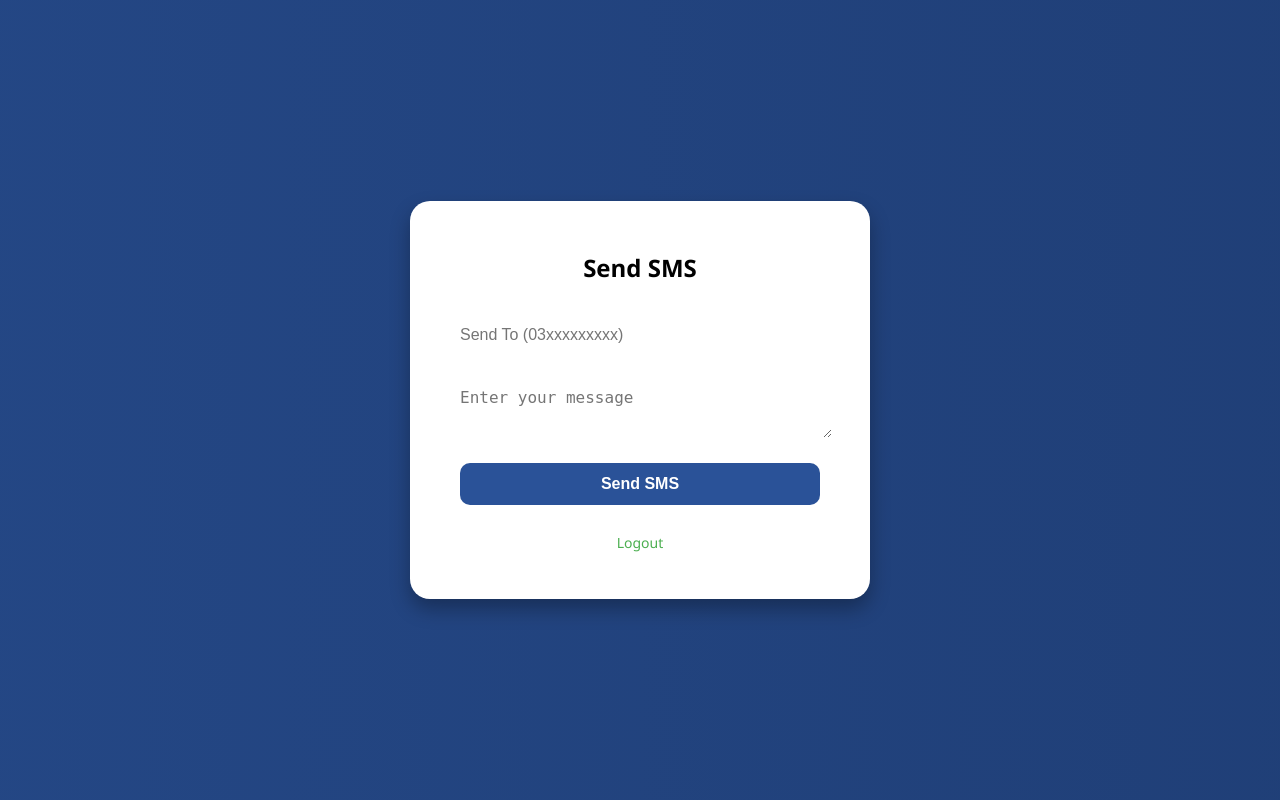
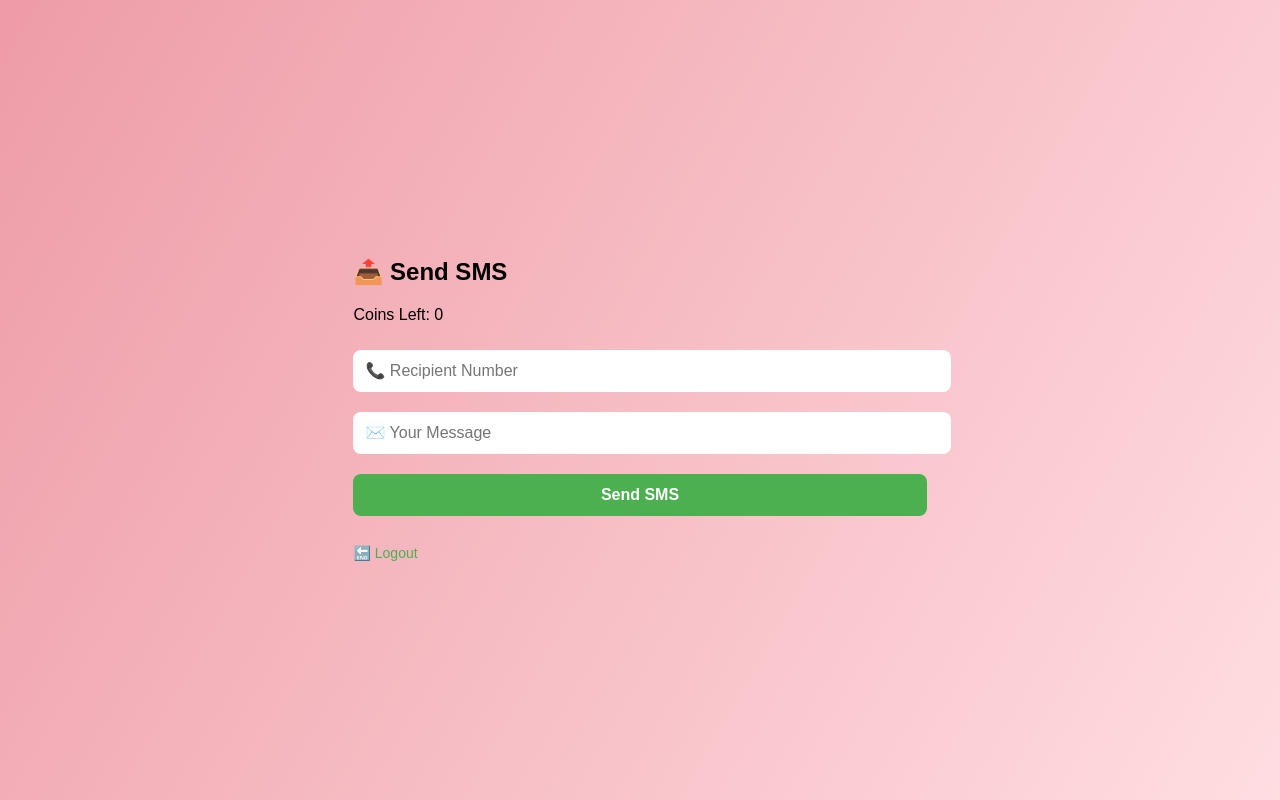
Before and after one commit to abdullahasad491326/SMS_Web_App, a Flask app: page /dashboard in a window 1280 px wide. Run offline with Flask 3, Linux system fonts and the light colour scheme; the visitor is signed in with stand-in values (Sample User, id 1).

Commit message:
Update dashboard.html

```diff
--- a/app/templates/dashboard.html
+++ b/app/templates/dashboard.html
@@ -2,73 +2,28 @@
 <html lang="en">
 <head>
   <meta charset="UTF-8" />
-  <title>Dashboard - SMS App</title>
+  <title>Dashboard</title>
+  <meta name="viewport" content="width=device-width, initial-scale=1.0">
   <link rel="stylesheet" href="{{ url_for('static', filename='style.css') }}">
-  <style>
-    body {
-      margin: 0;
-      font-family: 'Segoe UI', sans-serif;
-      display: flex;
-      justify-content: center;
-      align-items: center;
-      height: 100vh;
-      background: linear-gradient(270deg, #1e3c72, #2a5298, #1e3c72);
-      background-size: 600% 600%;
-      animation: gradient 5s ease infinite;
-    }
-
-    @keyframes gradient {
-      0% {background-position: 0% 50%;}
-      50% {background-position: 100% 50%;}
-      100% {background-position: 0% 50%;}
-    }
-
-    .container {
-      background-color: white;
-      padding: 30px;
-      border-radius: 20px;
-      box-shadow: 0 10px 20px rgba(0,0,0,0.3);
-      width: 90%;
-      max-width: 400px;
-      text-align: center;
-    }
-
-    input, textarea, button {
-      width: 90%;
-      padding: 12px;
-      margin: 10px 0;
-      border: none;
-      border-radius: 10px;
-      font-size: 16px;
-    }
-
-    button {
-      background-color: #2a5298;
-      color: white;
-      cursor: pointer;
-      font-weight: bold;
-    }
-
-    .flash {
-      color: red;
-      margin-bottom: 10px;
-    }
-  </style>
 </head>
 <body>
-  <div class="container">
-    <h2>Send SMS</h2>
+  <div class="card-container">
+    <div class="glass-card">
+      <h2>📤 Send SMS</h2>
+      <p>Coins Left: {{ coins }}</p>
       {% with messages = get_flashed_messages() %}
         {% if messages %}
           <div class="flash">{{ messages[0] }}</div>
         {% endif %}
       {% endwith %}
-    <form method="POST" action="/dashboard">
-      <input type="text" name="to" placeholder="Send To (03xxxxxxxxx)" required>
-      <textarea name="message" placeholder="Enter your message" required></textarea>
+      <form method="POST">
+        <input type="text" name="to" placeholder="📞 Recipient Number" required>
+        <input type="text" name="message" placeholder="✉️ Your Message" required>
         <button type="submit">Send SMS</button>
       </form>
-    <p><a href="/logout">Logout</a></p>
+      <br>
+      <a href="/logout">🔚 Logout</a>
+    </div>
   </div>
 </body>
 </html>
```
Lines whose indentation alone changed are shown as unchanged.
